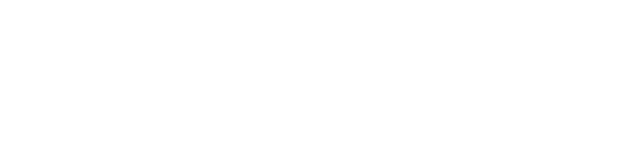
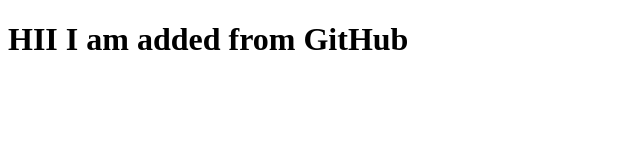
Before and after one commit to lavanyagangumalla/test1, a plain HTML site: page index.html in a window 1280 px wide. Shown: the whole page, without its empty margins (0-640 px from the left). Drawn offline with Linux system fonts and the light colour scheme.

Commit message:
Updated html using GitHub

```diff
--- a/index.html
+++ b/index.html
@@ -6,6 +6,6 @@
     <title>Document</title>
 </head>
 <body>
-
+    <h1>HII I am added from GitHub</h1>
 </body>
 </html>
```
